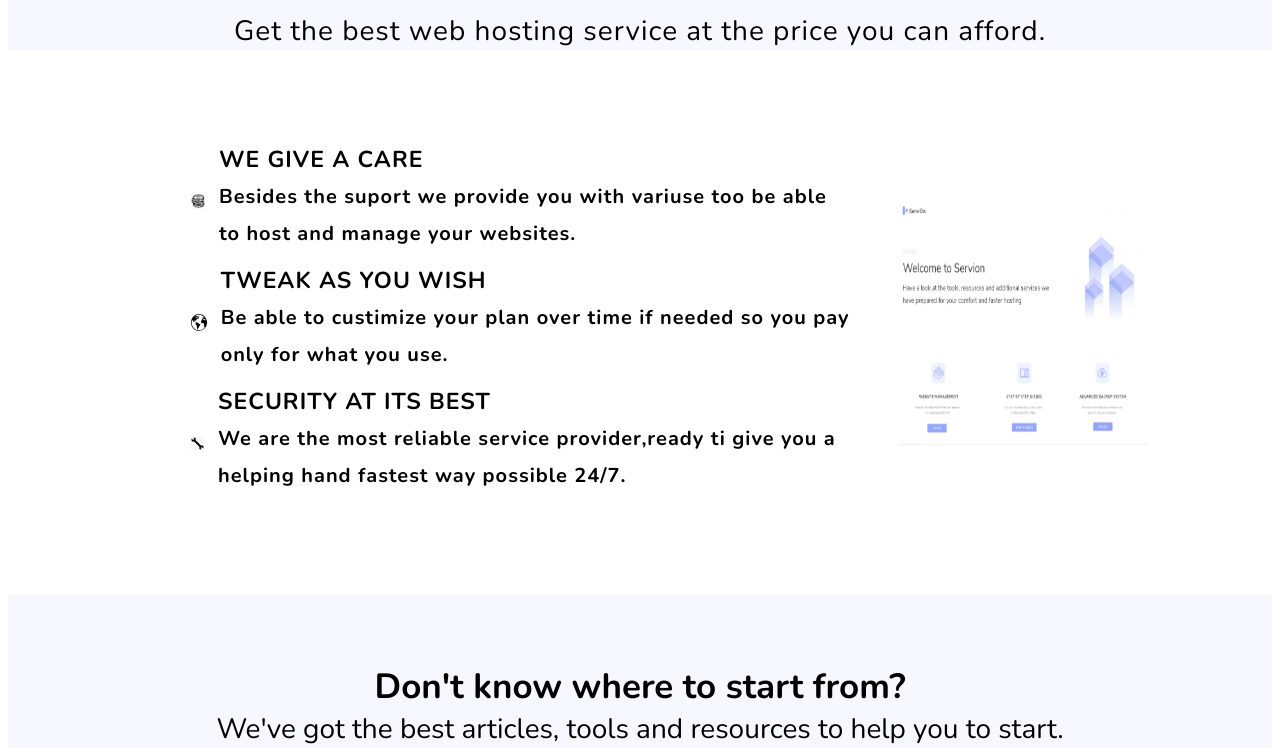
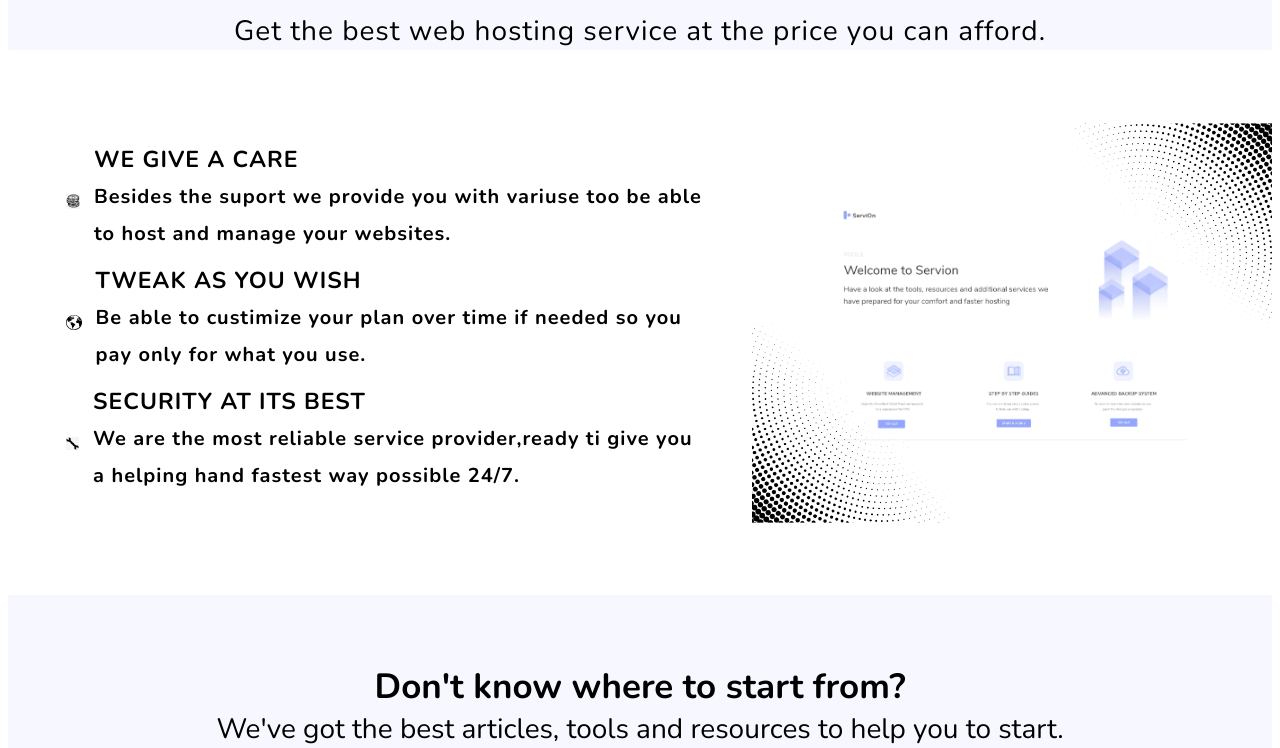
Before and after one commit to lindsy129/code, a plain HTML site: page index.html in a window 1280 px wide. Shown: the part 52-800 px from the top of the page. Drawn offline with nearby package versions, Linux system fonts and the light colour scheme.

Commit message:
done for now see u later

```diff
--- a/index.html
+++ b/index.html
@@ -63,8 +63,14 @@
                </div>
             </div>
          </div>
-         <div class="webpic">
-            <div class="img">
+         <div class="siteWrapper">
+            <div class="dotstop">
+               <img src="dots1.png" alt="">
+            </div>
+            <div class="dotsbottom">
+               <img src="dots2.png" alt="">
+            </div>
+            <div class="minisite">
                <img src="project2.PNG"  alt="">
             </div>
          </div>
--- a/style.css
+++ b/style.css
@@ -265,10 +265,43 @@
 	flex-flow: row;
 	align-items: center;
 	justify-content: center;
-}
-.img>img{
-	height: 250px;
-	width: 250px;
-
 
 }
+.siteWrapper{
+	position: relative;
+	box-sizing: border-box;
+	padding: 80PX;
+}
+.dotstop,
+.dotsbottom{
+	position: absolute;
+	width: 200px;
+	height: 200px;
+	background: transparent
+}
+.dotstop>img,
+.dotsbottom>img{
+	width: 100%;
+	height: 100%;
+	object-fit: contain;
+}
+.dotstop{
+	top: 0;
+
+	right: 0;
+}
+.dotsbottom{
+	bottom: 0;
+	left: 0;
+
+}
+.minisite>img{
+	height: 100%;
+	width: 100%;
+	object-fit: contain;
+
+}
+.minisite{
+	height: 240px;
+	width: 360px;
+}
```
Also changed, not shown: dots1.png (added), dots2.png (added).
